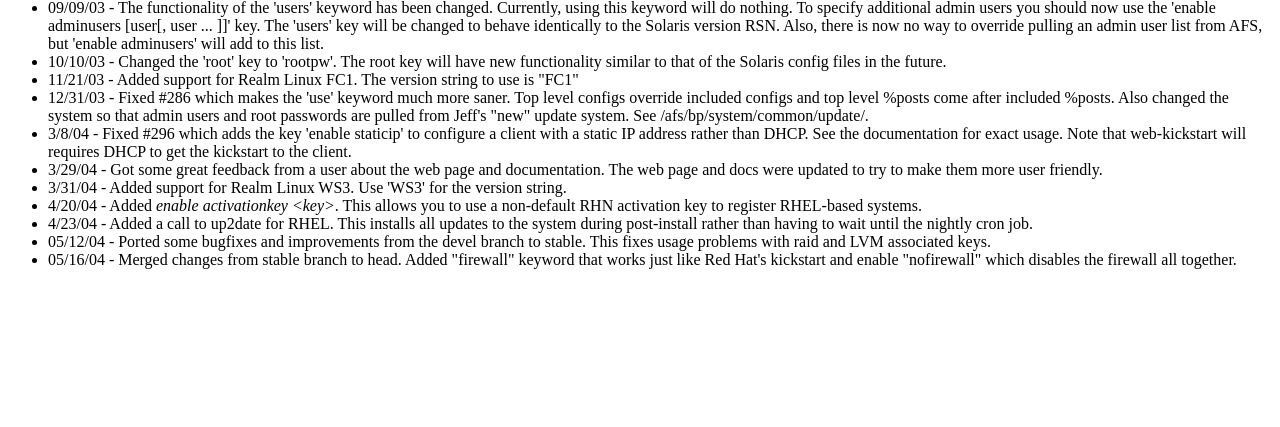
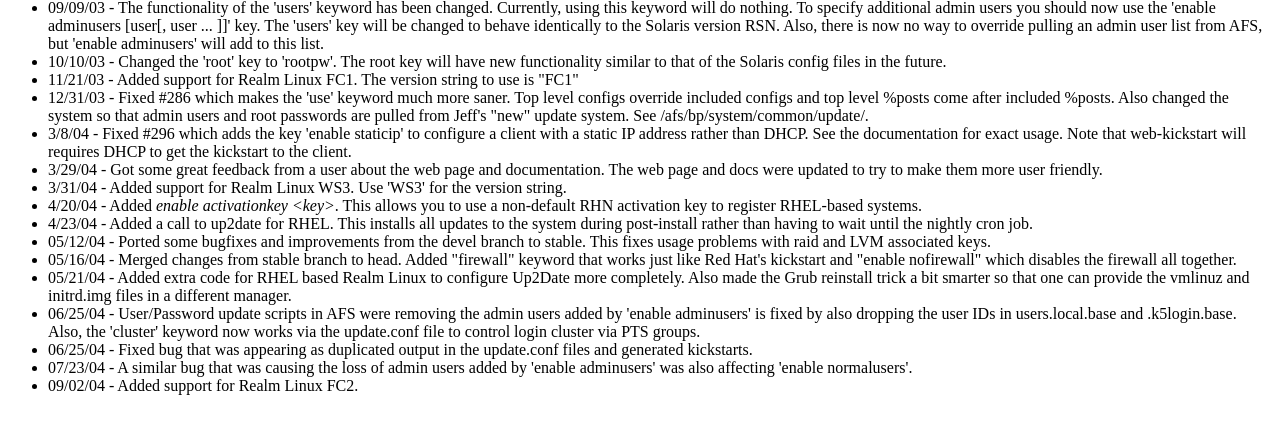
Before and after one commit to jjneely/webkickstart, a PHP site: page /changelog.phtml in a window 1280 px wide. Shown: the part 373-800 px from the top of the page. Run offline with PHP 8.4, Linux system fonts and the light colour scheme.

Commit message:
Merge all the minor bugfixes from the release branch into HEAD
git-svn-id: https://svn.linux.ncsu.edu/svn/cls/trunk/solaris2ks@1482 35bbe6b0-b001-0410-9f0e-dd3f93706181

```diff
--- a/changelog.phtml
+++ b/changelog.phtml
@@ -90,8 +90,25 @@ Ported some bugfixes and improvements from the devel branch to stable.
 This fixes usage problems with raid and LVM associated keys.</li>
 <li>05/16/04 -
 Merged changes from stable branch to head. Added "firewall" keyword that works
-just like Red Hat's kickstart and enable "nofirewall" which disables the
+just like Red Hat's kickstart and "enable nofirewall" which disables the
 firewall all together.</li>
+<li>05/21/04 -
+Added extra code for RHEL based Realm Linux to configure Up2Date more
+completely.  Also made the Grub reinstall trick a bit smarter so that one
+can provide the vmlinuz and initrd.img files in a different manager.</li>
+<li>06/25/04 -
+User/Password update scripts in AFS were removing the admin users added by
+'enable adminusers' is fixed by also dropping the user IDs in users.local.base
+and .k5login.base.  Also, the 'cluster' keyword now works via the
+update.conf file to control login cluster via PTS groups.</li>
+<li>06/25/04 -
+Fixed bug that was appearing as duplicated output in the update.conf files
+and generated kickstarts.</li>
+<li>07/23/04 -
+A similar bug that was causing the loss of admin users added by 'enable
+adminusers' was also affecting 'enable normalusers'. </li>
+<li>09/02/04 -
+Added support for Realm Linux FC2.</li>
 </ul>
 
 </body>
```
Also changed, not shown: docs/keywords.txt (+8 -0 lines), index.phtml (+16 -2 lines), WRAP/.htaccess, 4 other files.
